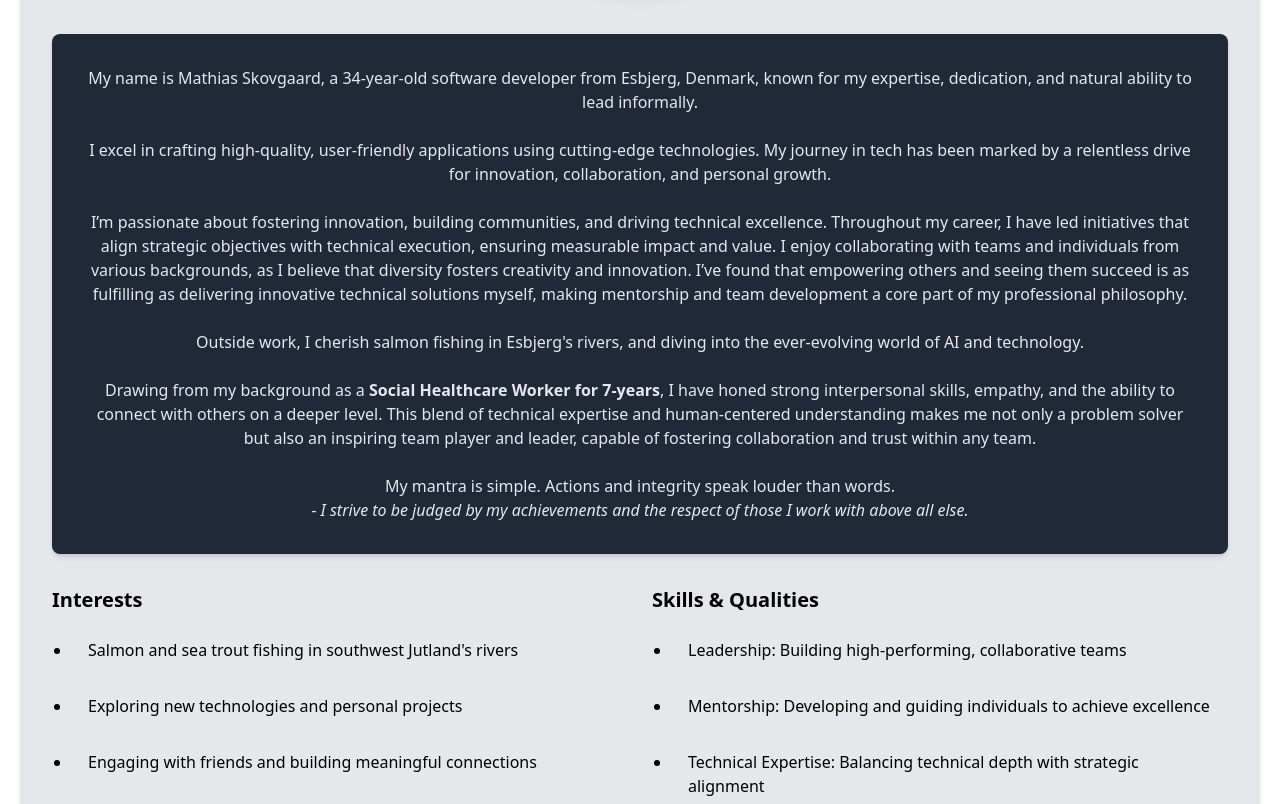
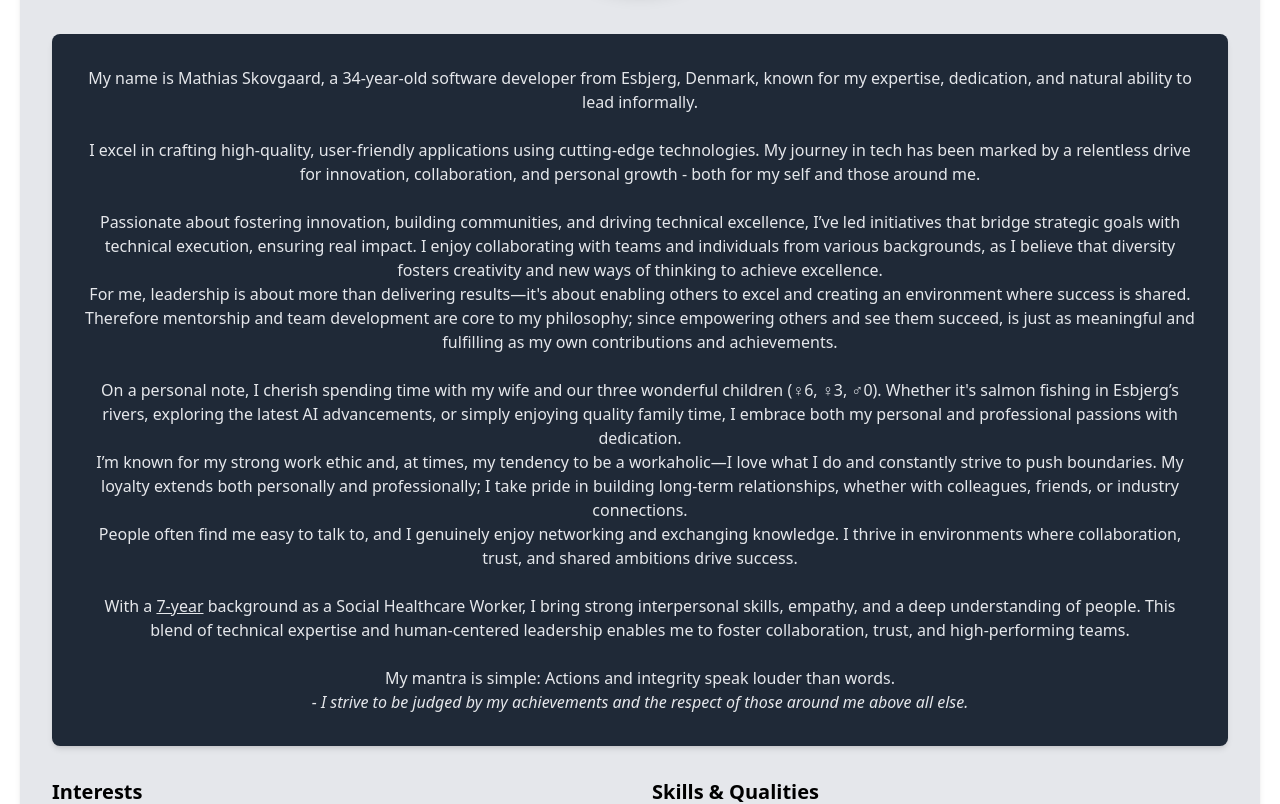
Before and after one commit to Sk0vgaard/my-portfolio, a React (Create React App) app: page / in a window 1280 px wide. Shown: the part 1260-2064 px from the top of the page. Built offline with nearby package versions, Linux system fonts and the light colour scheme; the HTML template or start-up script is replaced by a standard one; what tw-elements would draw is missing.

Commit message:
Update about section

```diff
--- a/src/components/about.jsx
+++ b/src/components/about.jsx
@@ -19,8 +19,10 @@ function useAgeCalculator(birthdate) {
 }
 
 const About = () => {
-    const birthDate = '1990-11-19'
-    const age = useAgeCalculator(birthDate);
+    const myBirthDate = '1990-11-19'
+    const oldestBirthDate = '2018-02-13'
+    const middelBirthDate = '2021-03-29'
+    const youngestBirthDate = '2024-06-01'
 
     return (
         <div name="about" className="w-full my-20">
@@ -40,43 +42,56 @@ const About = () => {
                     <div className="bg-gray-800 p-8 rounded-lg shadow-md mb-8">
                         <div className="text-center text-gray-200">
                             <p>
-                                My name is Mathias Skovgaard, a {age}-year-old software developer from Esbjerg, Denmark,
+                                My name is Mathias Skovgaard, a {useAgeCalculator(myBirthDate)}-year-old software
+                                developer from Esbjerg, Denmark,
                                 known for my expertise, dedication, and natural ability to lead informally.
                             </p>
                             <br/>
                             <p>
                                 I excel in crafting high-quality, user-friendly applications using cutting-edge
                                 technologies. My journey in tech has been marked by a relentless drive for innovation,
-                                collaboration, and personal growth.
+                                collaboration, and personal growth - both for my self and those around me.
+                            </p>
+                            <br/>
+                            <p> Passionate about fostering innovation, building communities, and driving technical
+                                excellence, I’ve led initiatives that bridge strategic goals with technical execution,
+                                ensuring real impact.
+                                I enjoy collaborating with teams and individuals from various backgrounds, as I believe
+                                that diversity fosters creativity and new ways of thinking to achieve excellence.
+                                <br/>
+                                For me, leadership is about more than delivering results—it's about enabling others to
+                                excel and creating an environment where success is shared. Therefore mentorship and team
+                                development are core to my philosophy; since empowering others and see them succeed, is
+                                just as meaningful and fulfilling as my own contributions and achievements.
+                            </p>
+                            <br/>
+                            <p> On a personal note, I cherish spending time with my wife and our three wonderful
+                                children (♀{useAgeCalculator(oldestBirthDate)}, ♀{useAgeCalculator(middelBirthDate)},
+                                ♂{useAgeCalculator(youngestBirthDate)}). Whether it's salmon fishing in Esbjerg’s
+                                rivers, exploring the latest AI advancements, or simply enjoying quality family time, I
+                                embrace both my personal and professional passions with dedication.
+                                <br/>
+                                I’m known for my strong work ethic and, at times, my tendency to be a workaholic—I love
+                                what I do and constantly strive to push boundaries. My loyalty extends both personally
+                                and professionally; I take pride in building long-term relationships, whether with
+                                colleagues, friends, or industry connections.
+                                <br/>
+                                People often find me easy to talk to, and I genuinely enjoy networking and exchanging
+                                knowledge. I thrive in environments where collaboration, trust, and shared ambitions
+                                drive success.
+                            </p>
+                            <br/>
+                            <p> With a <u>7-year</u> background as a Social Healthcare Worker, I bring strong
+                                interpersonal
+                                skills, empathy, and a deep understanding of people. This blend of technical expertise
+                                and human-centered leadership enables me to foster collaboration, trust, and
+                                high-performing teams.
                             </p>
                             <br/>
                             <p>
-                                I’m passionate about fostering innovation, building communities, and driving technical
-                                excellence. Throughout my career, I have led initiatives that align strategic objectives
-                                with technical execution, ensuring measurable impact and value.
-                                I enjoy collaborating with teams and individuals from various backgrounds, as I believe
-                                that diversity fosters creativity and innovation.
-                                I’ve found that empowering others and seeing them succeed is as fulfilling as delivering
-                                innovative technical solutions myself, making mentorship and team development a core
-                                part of my professional philosophy.
-                            </p>
-                            <br/>
-                            <p> Outside work, I cherish salmon fishing in Esbjerg's rivers, and
-                                diving into the ever-evolving world of AI and technology.
-                            </p>
-                            <br/>
-                            <p> Drawing from my background as a <b>Social Healthcare Worker for 7-years</b>, I have
-                                honed strong interpersonal skills, empathy, and the ability to connect with others on a
-                                deeper level. This blend of technical expertise and human-centered understanding makes
-                                me not only a problem solver but also an inspiring team player and leader, capable of
-                                fostering collaboration and trust within any team.
-                            </p>
-                            <br/>
-                            <p>
-                                My mantra is simple. Actions and integrity speak louder than words.
+                                My mantra is simple: Actions and integrity speak louder than words.
                                 <br/>
-                                <i> - I strive to be judged by my achievements and the respect of those I work with
-                                    above
+                                <i> - I strive to be judged by my achievements and the respect of those around me above
                                     all else. </i>
                             </p>
                         </div>
@@ -129,7 +144,7 @@ const About = () => {
                         </p>
                         <p className="mb-2">
                             My career reflects my passion for transforming technical challenges into
-                            innovative solutions and my dedication to fostering collaborative, forward-thinking
+                            the best solutions and my dedication to fostering collaborative, forward-thinking
                             environments that empower individuals and teams.
                         </p>
                     </div>
--- a/src/components/timeline/timeline.tsx
+++ b/src/components/timeline/timeline.tsx
@@ -240,7 +240,7 @@ const Timeline = () => {
                                 "This initiative streamlined development workflows by establishing a consistent design framework, optimized pipeline, CDN server, and repository structure. ",
                                 "The result significantly improved both Developer Experience (DevX) and User Experience (UX), enabling seamless transitions for developers across various projects and platforms.",
                                 "The success of the POC was celebrated by developers and management alike, with widespread implementation across all platforms, setting a new standard for frontend development at Bankdata.",
-                                "This project not only fostered collaboration and innovation within the organization but also solidified Bankdata’s reputation for leading tech in frontend development within the financial sector."
+                                "This project not only fostered collaboration within the organization but also solidified Bankdata’s reputation for leading tech in frontend development within the financial sector."
                             ]
                         },
                     },
@@ -269,7 +269,7 @@ const Timeline = () => {
                                 "My work also involved planning the repatriation of frontend development, technical considerations for new developments, and collaborating with POs, PMs, and department leaders.",
                                 "I served as a bridge between technology and product, ensuring reusable code, scalability, and exceeding project expectations.",
                                 "My team and I were viewed as knowledge experts and key stakeholders, supporting other areas and teams in crafting the best solutions.",
-                                "I've acted as a valuable resource across the organization, driving a strong technical culture, passionate about leading and motivating teams towards shared goals, fostering innovation, and contributing to professional development and mentoring.",
+                                "I've acted as a valuable resource across the organization, driving a strong technical culture, passionate about leading and motivating teams towards shared goals.",
                             ],
                             secondaryText:
                                 "- After the new organization rotation of teams, I stopped as Tech PO, since the teams responsibility changed to be more product oriented with focus on the Tech part.",
```
Also changed, not shown: public/manifest.json.
